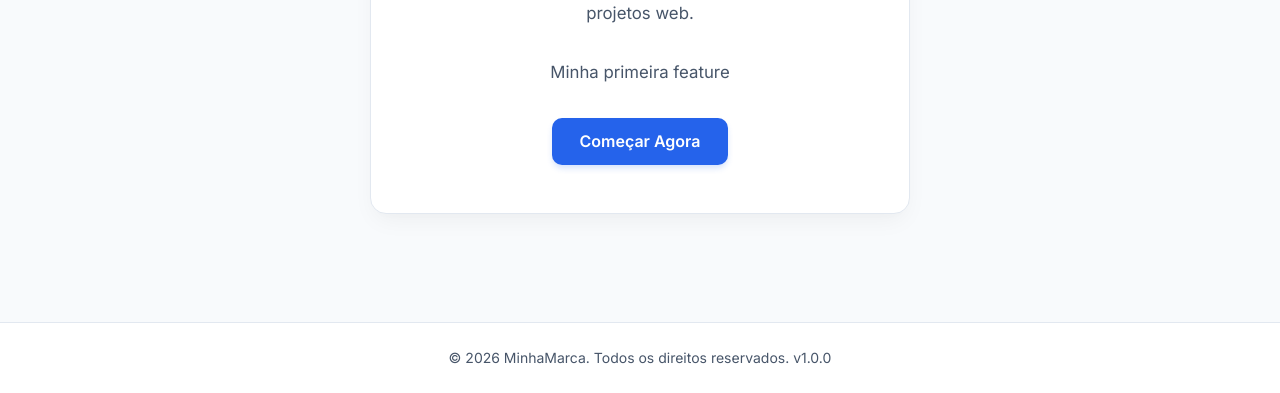
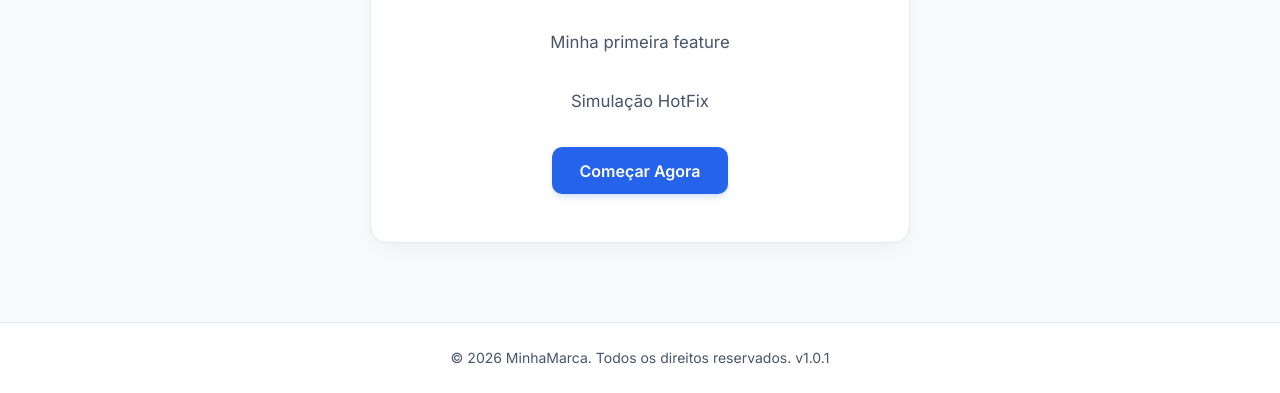
Before and after one commit to NathanAlmeida192/estudo-gitflow, a plain HTML site: page index.html in a window 1280 px wide. Shown: the part 407-800 px from the top of the page. Drawn offline with Linux system fonts and the light colour scheme.

Commit message:
fix: simulacao de hotfix

```diff
--- a/index.html
+++ b/index.html
@@ -245,6 +245,7 @@
                 Esta é uma estrutura básica, limpa e responsiva desenvolvida com HTML5 semântico e CSS moderno integrado. Perfeita como ponto de partida para seus projetos web.
             </p>
             <p>Minha primeira feature</p>
+            <p>Simulação HotFix</p>
             <button type="button" class="btn-primary" id="btnAcao">
                 Começar Agora
             </button>
@@ -258,7 +259,7 @@
 
     <!-- Rodapé -->
     <footer>
-        <p>&copy; 2026 MinhaMarca. Todos os direitos reservados. v1.0.0</p>
+        <p>&copy; 2026 MinhaMarca. Todos os direitos reservados. v1.0.1</p>
     </footer>
 
     <!-- Script simples para interatividade do botão -->
```
